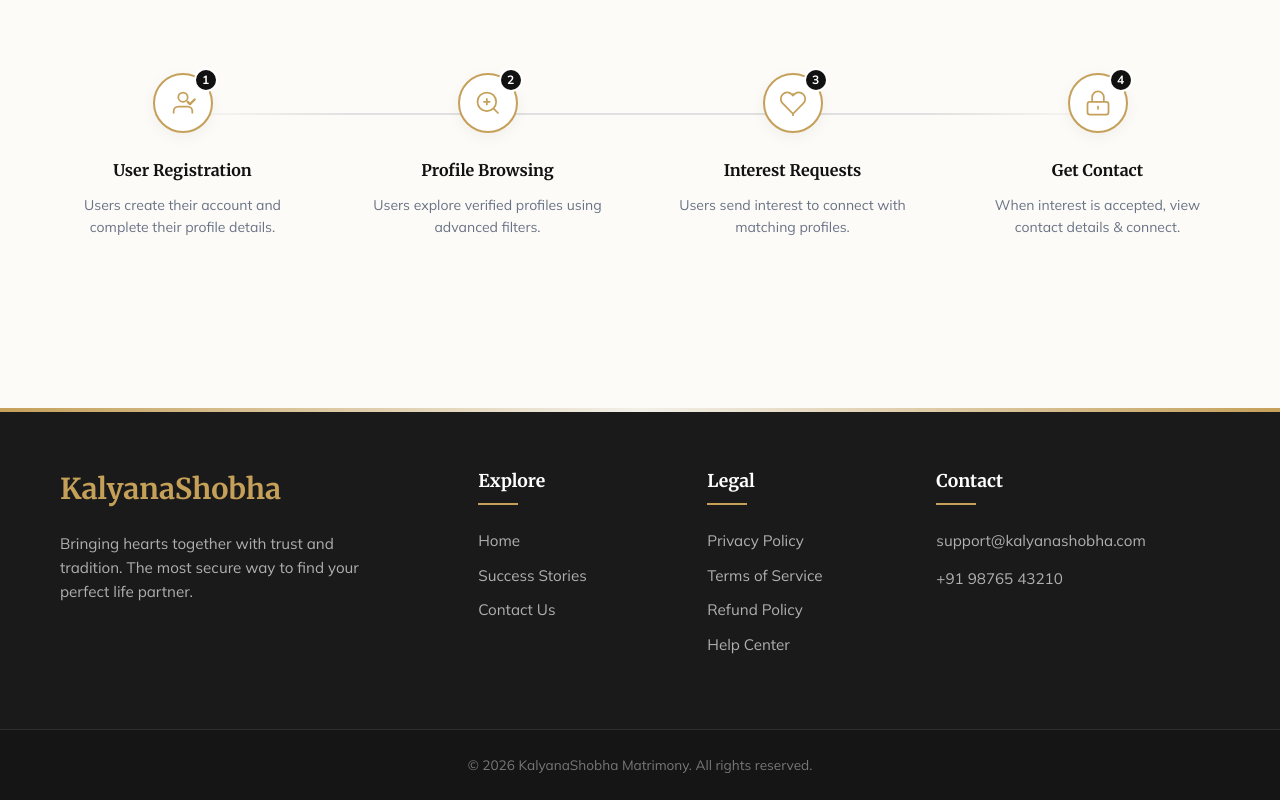
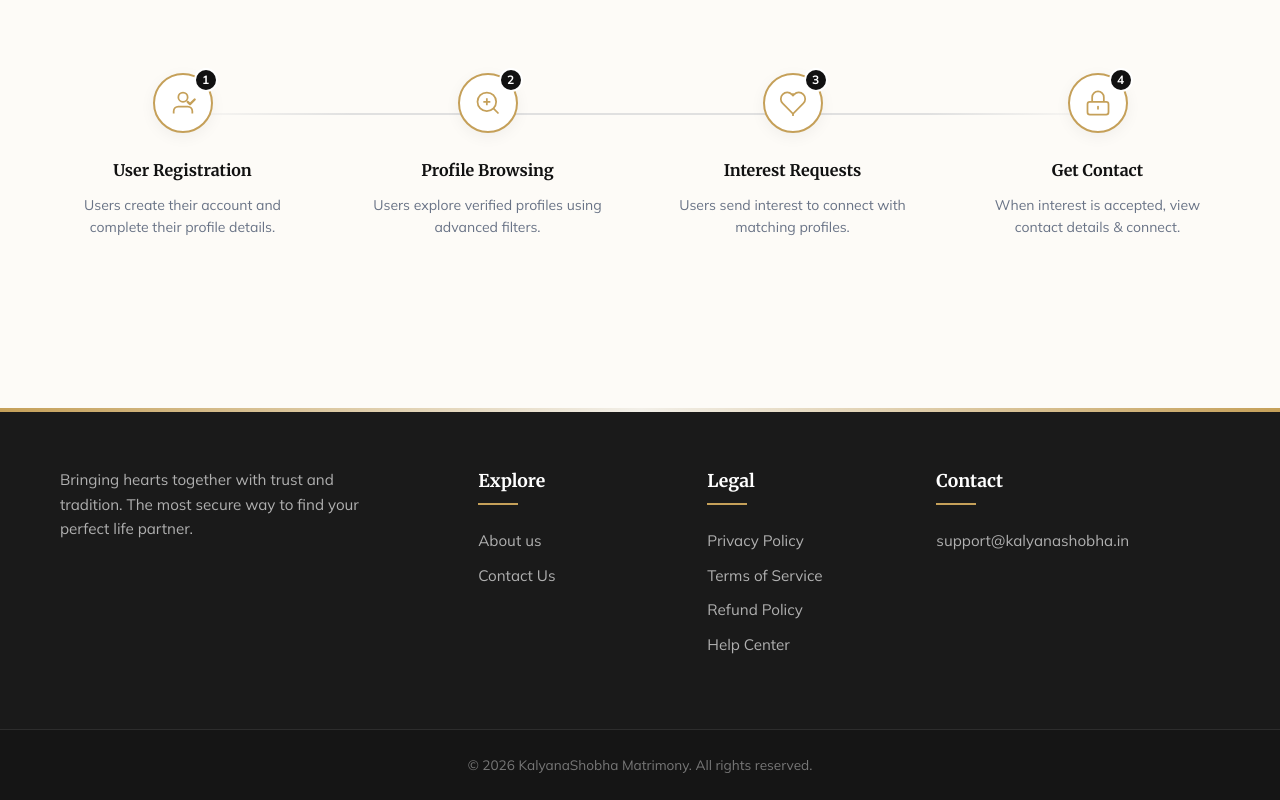
Before and after one commit to Naveen01-alt/kalyanashobha, a React (Vite) app: page / in a window 1280 px wide. Shown: the part 791-1591 px from the top of the page. Built offline with nearby package versions, Linux system fonts and the light colour scheme.

Commit message:
Update Footer.jsx

```diff
--- a/src/User/Components/Footer.jsx
+++ b/src/User/Components/Footer.jsx
@@ -11,9 +11,7 @@ const Footer = () => {
 
         {/* COLUMN 1: Brand & About */}
         <div className="ks-footer-col brand-col">
-          <div className="ks-footer-logo">
-            KalyanaShobha
-          </div>
+
           <p className="ks-footer-desc">
             Bringing hearts together with trust and tradition.
             The most secure way to find your perfect life partner.
@@ -24,8 +22,8 @@ const Footer = () => {
         <div className="ks-footer-col">
           <h4 className="ks-footer-heading">Explore</h4>
           <ul className="ks-footer-links">
-            <li><a href="#home">Home</a></li>
-            <li><a href="#success-stories">Success Stories</a></li>
+            <li><a href="#home">About us</a></li>
+
             <li><a href="#contact">Contact Us</a></li>
           </ul>
         </div>
@@ -44,8 +42,8 @@ const Footer = () => {
         {/* COLUMN 4: Get in Touch */}
         <div className="ks-footer-col contact-col">
           <h4 className="ks-footer-heading">Contact</h4>
-          <p className="ks-contact-item">support@kalyanashobha.com</p>
-          <p className="ks-contact-item">+91 98765 43210</p>
+          <p className="ks-contact-item">support@kalyanashobha.in</p>
+
 
                   {/*<div className="ks-social-icons">
             <a href="#" className="ks-social-btn">FB</a>
```
